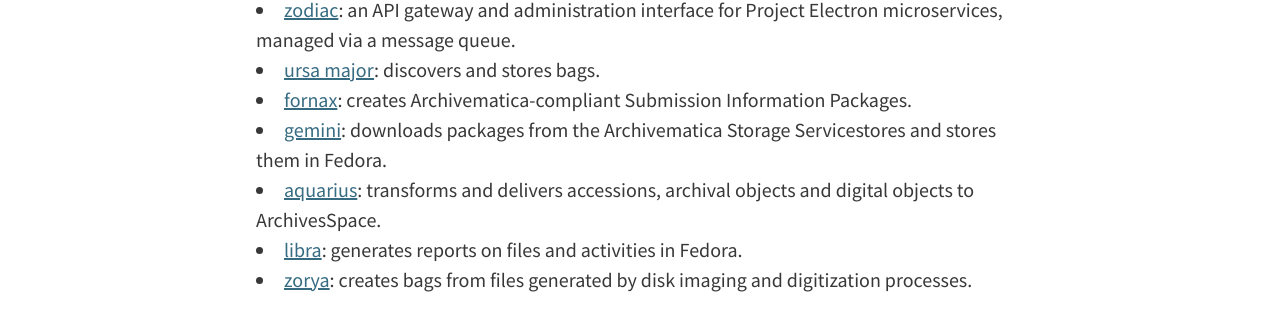
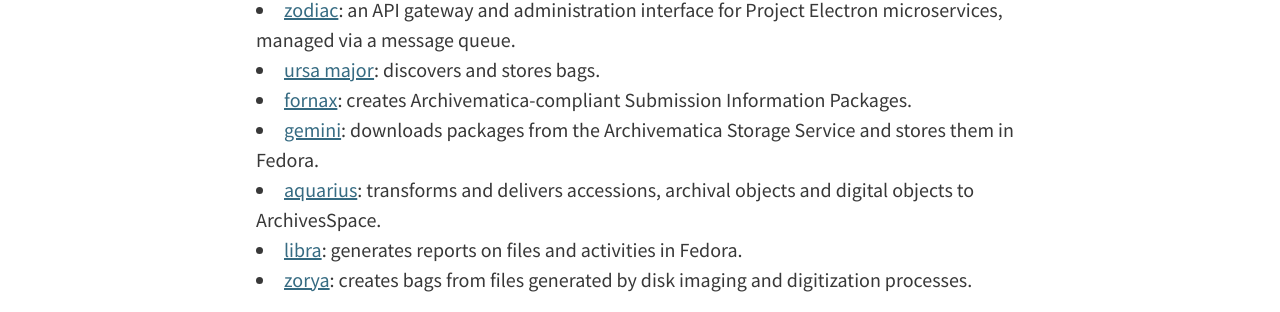
Before and after one commit to RockefellerArchiveCenter/project_electron, a Jekyll site: the page built from content/components.md, in a window 1280 px wide. Shown: the part 1323-1635 px from the top of the page. Built offline with Jekyll 4.4.1, drawn with Linux system fonts in a browser that asks for light colours.

Commit message:
fix typo

```diff
--- a/content/components.md
+++ b/content/components.md
@@ -28,7 +28,7 @@
   - [zodiac](https://github.com/RockefellerArchiveCenter/zodiac): an API gateway and administration interface for Project Electron microservices, managed via a message queue.
   - [ursa major](https://github.com/RockefellerArchiveCenter/ursa_major): discovers and stores bags.
   - [fornax](https://github.com/RockefellerArchiveCenter/fornax): creates Archivematica-compliant Submission Information Packages.
-  - [gemini](https://github.com/RockefellerArchiveCenter/gemini): downloads packages from the Archivematica Storage Servicestores and stores them in Fedora.
+  - [gemini](https://github.com/RockefellerArchiveCenter/gemini): downloads packages from the Archivematica Storage Service and stores them in Fedora.
   - [aquarius](https://github.com/RockefellerArchiveCenter/aquarius): transforms and delivers accessions, archival objects and digital objects to ArchivesSpace.
   - [libra](https://github.com/RockefellerArchiveCenter/libra): generates reports on files and activities in Fedora.
   - [zorya](https://github.com/RockefellerArchiveCenter/zorya): creates bags from files generated by disk imaging and digitization processes.
```
